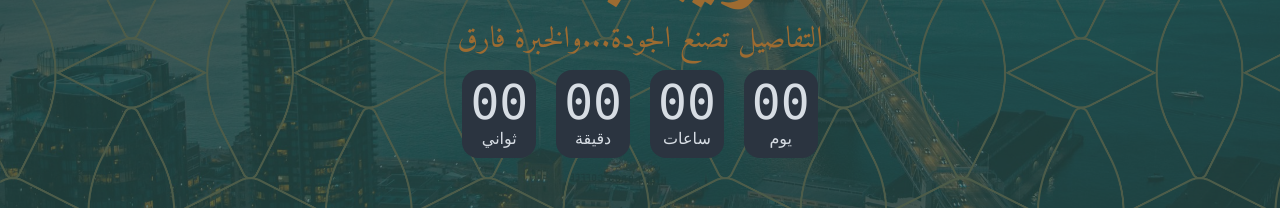
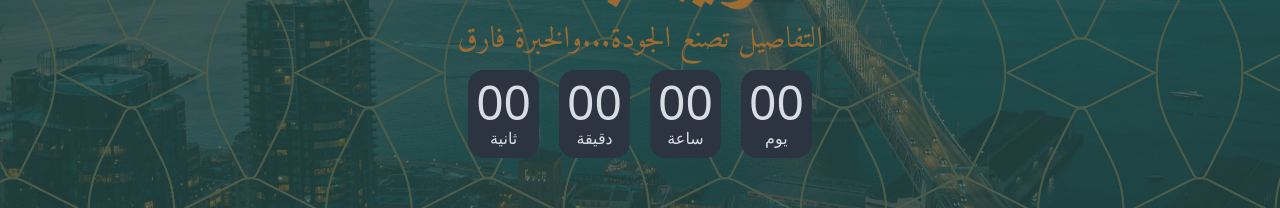
Before and after one commit to mubals442/Coming-Soon-page, a React (Vite) app: page / in a window 1280 px wide. Shown: the part 498-706 px from the top of the page. Built offline with nearby package versions, Linux system fonts and the light colour scheme.

Commit message:
save work

```diff
--- a/src/Components/Counter.jsx
+++ b/src/Components/Counter.jsx
@@ -31,26 +31,26 @@ function Counter({ targetDate }) {
 
   return (
     <div className="grid grid-flow-col gap-5 text-center auto-cols-max">
-      <div className="flex flex-col p-2 bg-neutral rounded-box text-neutral-content">
-        <span className="countdown font-mono text-5xl">
+      <div className="font-Regular flex flex-col p-2 bg-neutral rounded-box text-neutral-content">
+        <span className="countdown font-Regular text-5xl">
           <span style={{ "--value": timeLeft.seconds }}>{timeLeft.seconds}</span>
         </span>
-        ثواني
+        ثانية
       </div>{" "}
-      <div className="flex flex-col p-2 bg-neutral rounded-box text-neutral-content">
-        <span className="countdown font-mono text-5xl">
+      <div className="font-Regular flex flex-col p-2 bg-neutral rounded-box text-neutral-content">
+        <span className="countdown font-Regular text-5xl">
           <span style={{ "--value": timeLeft.minutes }}>{timeLeft.minutes}</span>
         </span>
         دقيقة
       </div>
-      <div className="flex flex-col p-2 bg-neutral rounded-box text-neutral-content">
-        <span className="countdown font-mono text-5xl">
+      <div className="font-Regular flex flex-col p-2 bg-neutral rounded-box text-neutral-content">
+        <span className="countdown font-Regular text-5xl">
           <span style={{ "--value": timeLeft.hours }}>{timeLeft.hours}</span>
         </span>
-        ساعات
+        ساعة
       </div>
-      <div className="flex flex-col p-2 bg-neutral rounded-box text-neutral-content">
-        <span className="countdown font-mono text-5xl">
+      <div className="font-Regular flex flex-col p-2 bg-neutral rounded-box text-neutral-content">
+        <span className="countdown font-Regular text-5xl">
           <span style={{ "--value": timeLeft.days }}>{timeLeft.days}</span>
         </span>
         يوم
```
